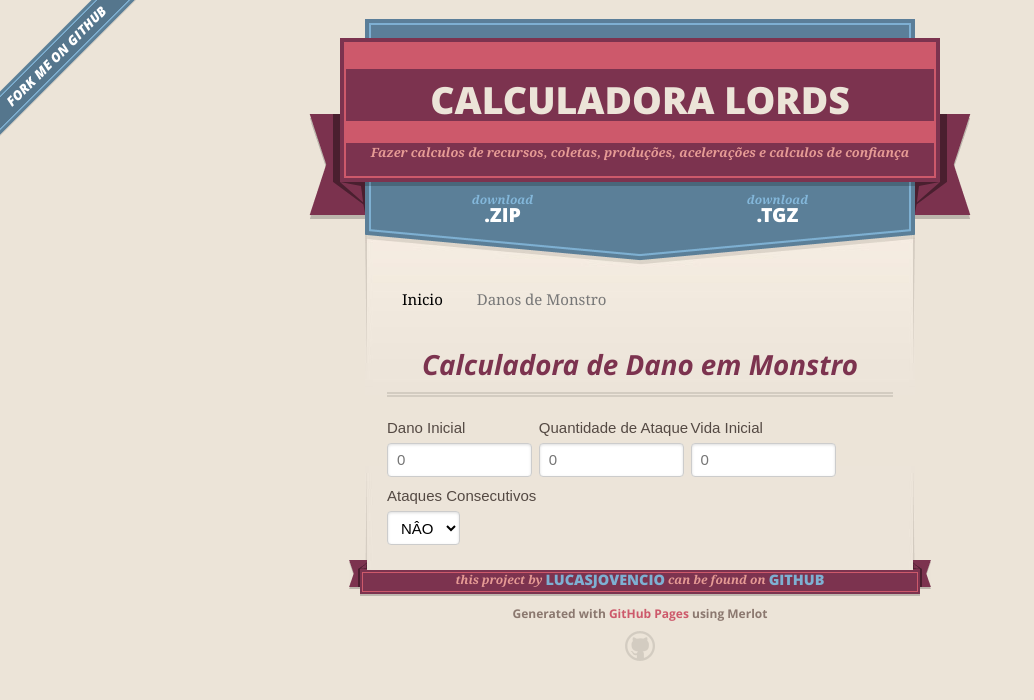
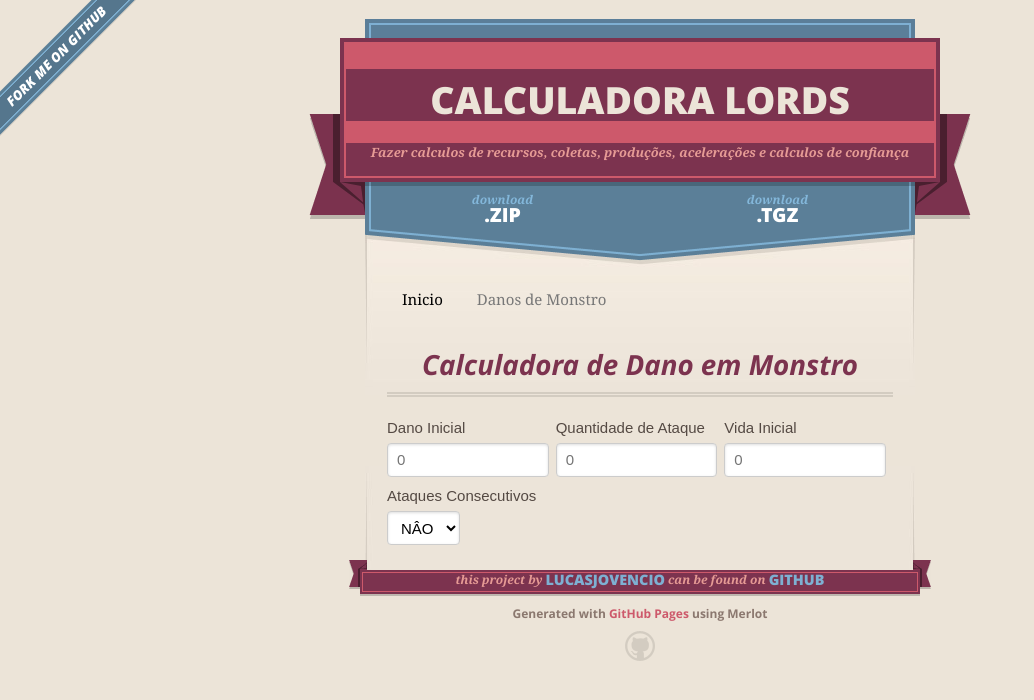
Before and after one commit to lucasjovencio/lordesmobile, a Jekyll site: the page built from caca-monstro.md, in a window 1280 px wide. Shown: the top 700 px of the page, without its empty margins (0-1034 px from the left). Built offline with Jekyll 4.4.1, drawn with Linux system fonts in a browser that asks for light colours; nearby versions of some CDN libraries.

Commit message:
Update monstro.html

```diff
--- a/_includes/monstro.html
+++ b/_includes/monstro.html
@@ -3,22 +3,22 @@
     <fieldset>
 
         <div class="pure-g pure-g-no-sparcing">
-            <div class="pure-u-1-1-1 pure-u-md-1-3">
+            <div class="pure-u-1-3 pure-u-md-1-3">
                 <label for="min">Dano Inicial</label>
                 <input id="danger" class="" class="pure-u-23-24" type="number" placeholder="0">
             </div>
 
-            <div class="pure-u-1-1-1 pure-u-md-1-3">
+            <div class="pure-u-1-3 pure-u-md-1-3">
                 <label for="min">Quantidade de Ataque</label>
                 <input id="qtn" class="" class="pure-u-23-24" type="number" placeholder="0">
             </div>
 
-            <div class="pure-u-1-1-1 pure-u-md-1-3">
+            <div class="pure-u-1-3 pure-u-md-1-3">
                 <label for="min">Vida Inicial</label>
                 <input id="qtn" class="" class="pure-u-23-24" type="number" placeholder="0">
             </div>
 
-            <div class="pure-u-1-1-1 pure-u-md-1-3">
+            <div class="pure-u-1-3 pure-u-md-1-3">
                 <label for="min">Ataques Consecutivos</label>
                 <select id="atac-con">
                     <option>SIM</option>
```
